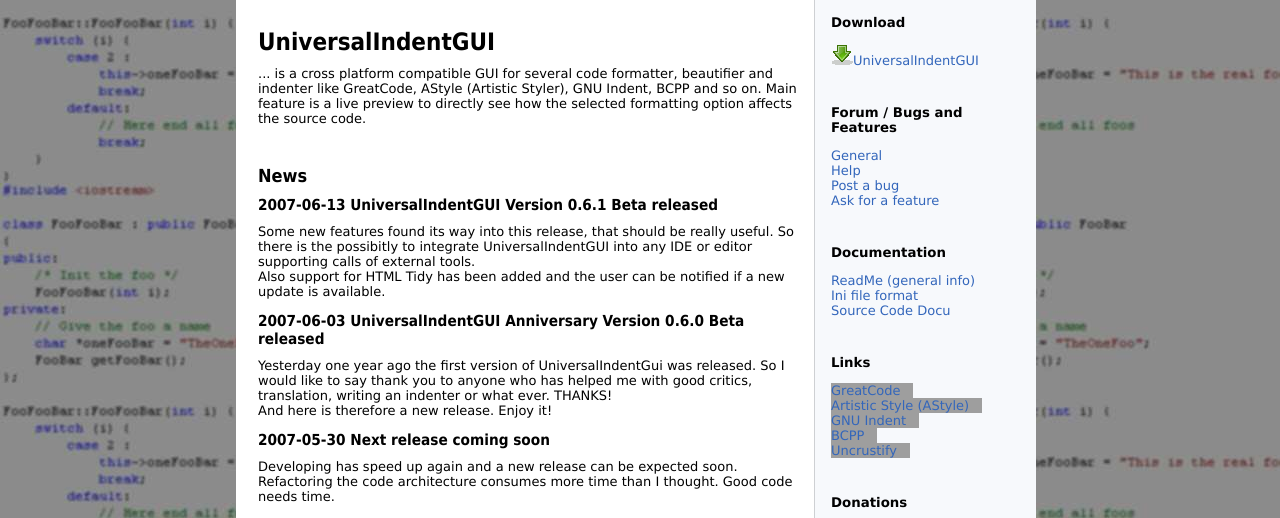
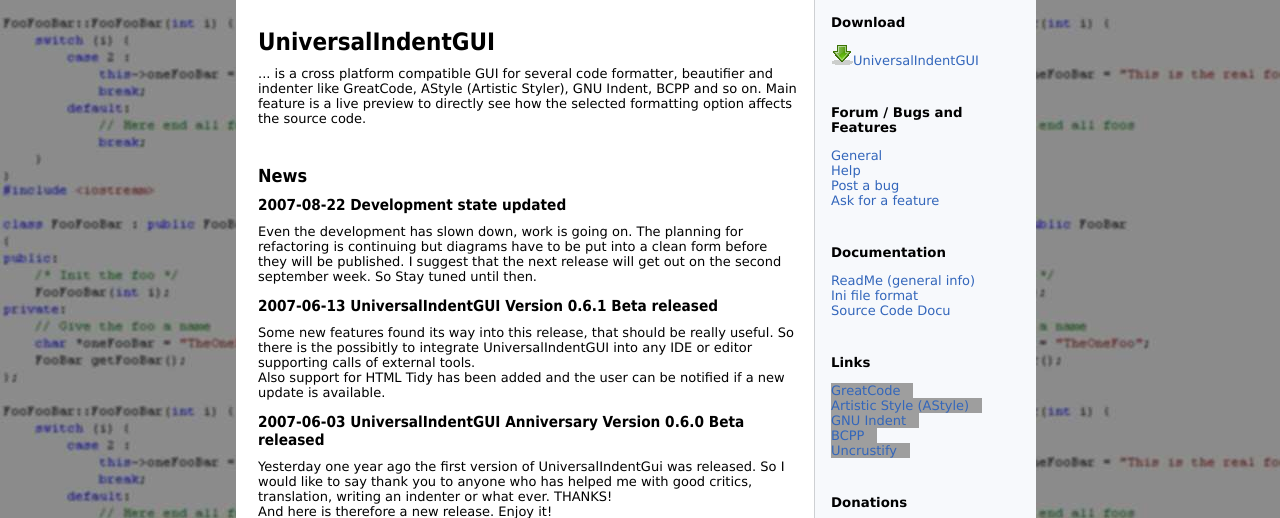
Before and after one commit to yuhaoth/univsalindent, a PHP site: page / in a window 1280 px wide. Shown: the part 205-723 px from the top of the page. Run offline with PHP 8.4, Linux system fonts and the light colour scheme; grey boxes are pictures that could not be loaded.

Commit message:
Put news about development state online.

```diff
--- a/website/index.php
+++ b/website/index.php
@@ -26,6 +26,12 @@
                    preview to directly see how the selected formatting option affects the source code.</p>
 				<br />
 				<h2>News</h2>
+
+				<h3>2007-08-22 Development state updated</h3>
+				<p>Even the development has slown down, work is going on. The planning for refactoring
+                is continuing but diagrams have to be put into a clean form before they will be
+                published. I suggest that the next release will get out on the second september week.
+                So Stay tuned until then.</p>
 
 				<h3>2007-06-13 UniversalIndentGUI Version 0.6.1 Beta released</h3>
 				<p>Some new features found its way into this release, that should be really useful.
```
